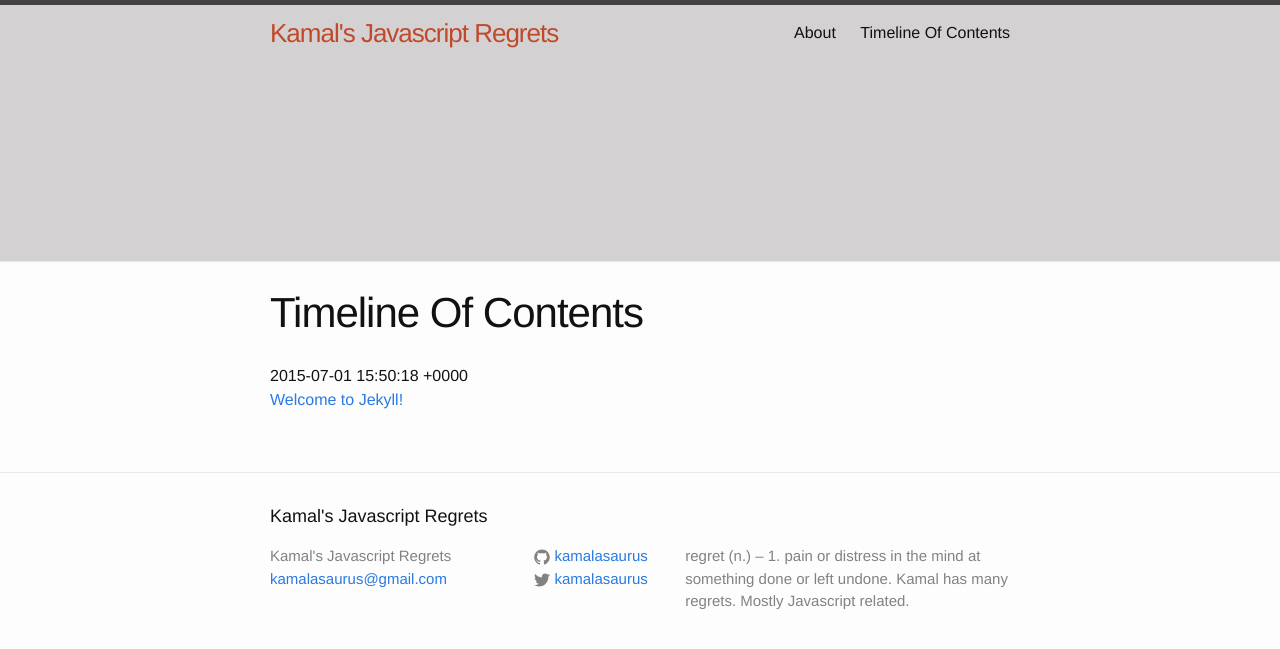
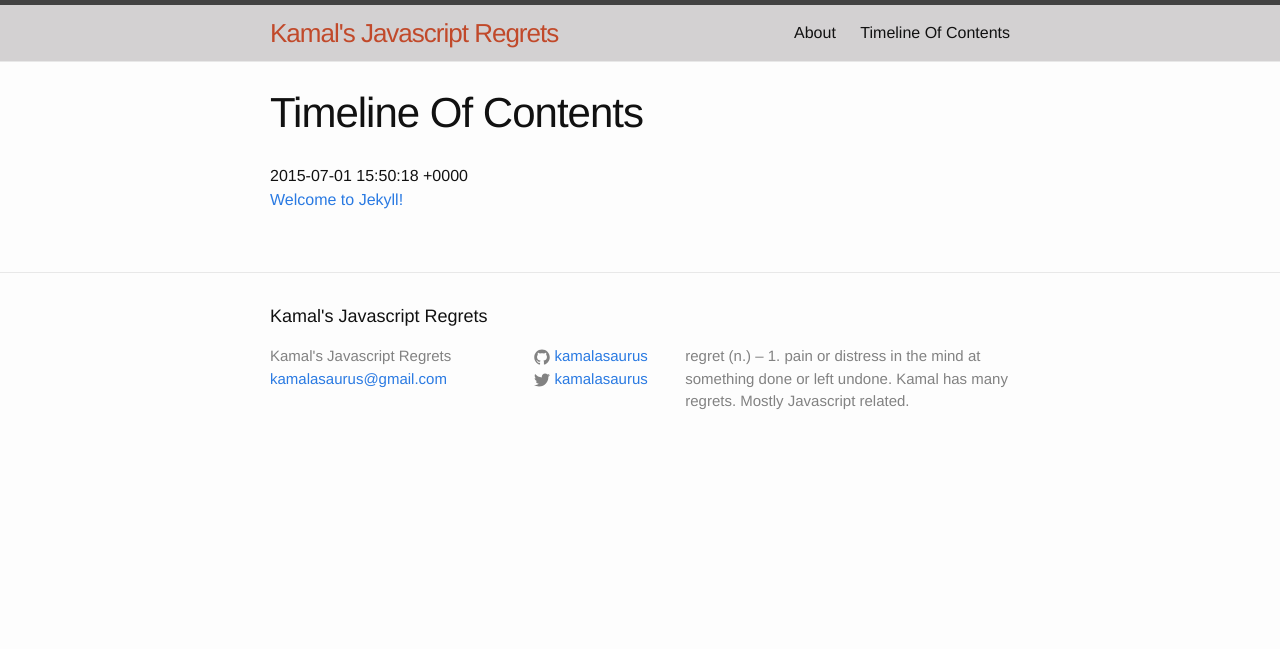
Before and after one commit to kamalasaurus/kamalasaurus.github.io, a Jekyll site: the page built from timeline_of_contents.html, in a window 1280 px wide. Shown: the top 649 px of the page. Built offline with Jekyll 4.4.1, drawn with Linux system fonts in a browser that asks for light colours.

Commit message:
constrained hero

```diff
--- a/_includes/header.html
+++ b/_includes/header.html
@@ -1,4 +1,8 @@
-<header class="site-header">
+{% if page.layout == 'default' %}
+  <header class="site-header home">
+{% else %}
+  <header class="site-header">
+{% endif %}
 
   <div class="wrapper">
 
--- a/_sass/_layout.scss
+++ b/_sass/_layout.scss
@@ -4,11 +4,15 @@
 .site-header {
     border-top: 5px solid $grey-color-dark;
     border-bottom: 1px solid $grey-color-light;
-    min-height: 256px;
+    min-height: 56px;
     background-color: #d3d1d2;
 
     // Positioning context for the mobile navigation icon
     position: relative;
+}
+
+.site-header.home{
+    min-height: 256px;
 }
 
 .site-title {
```
